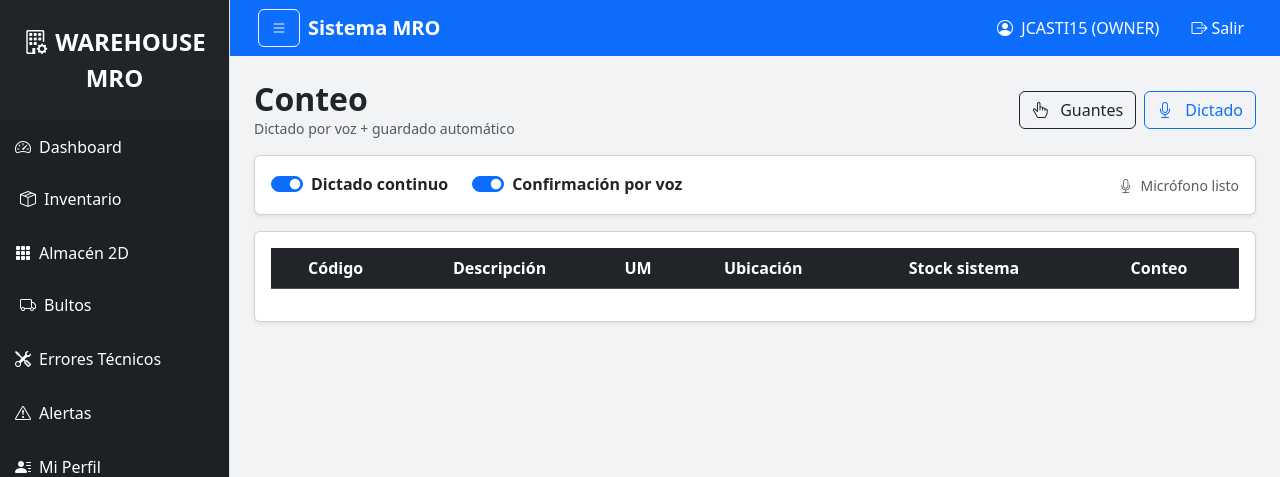
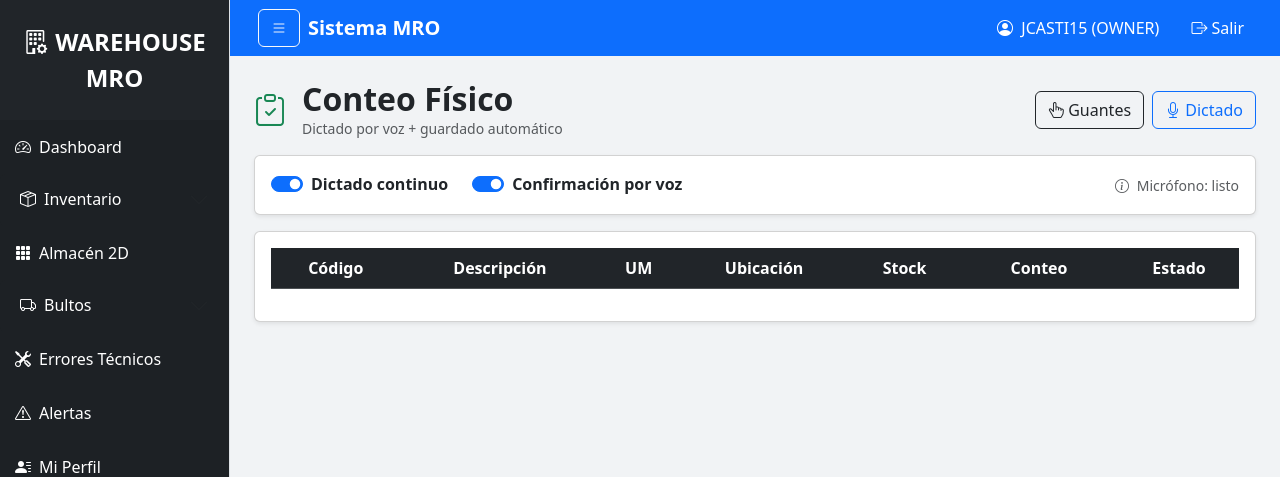
Before and after one commit to Joselu04991/warehouse_mro_4-main, a Flask app: page /inventory/count in a window 1280 px wide. Shown: the top 477 px of the page. Run offline with Flask 3, Linux system fonts and the light colour scheme; a user stored in the database is signed in; data that the repository does not hold is empty.

Commit message:
Update count.html

```diff
--- a/templates/inventory/count.html
+++ b/templates/inventory/count.html
@@ -2,41 +2,48 @@
 {% block content %}
 
 <style>
-  .gloves * {
-    font-size: 1.2rem !important;
+  .gloves * { font-size: 1.2rem !important; }
+  .gloves input { height: 56px; font-size: 1.3rem !important; }
+  .gloves .btn { padding: 1rem 1.2rem !important; }
+
+  .sticky-tools {
+    position: sticky;
+    top: 10px;
+    z-index: 10;
   }
-  .gloves input.form-control {
-    height: 56px;
-    font-size: 1.3rem !important;
-  }
-  .gloves .btn {
-    padding: 0.9rem 1.2rem !important;
-  }
+
   .row-saving {
-    outline: 2px dashed rgba(25,135,84,.35);
-    border-radius: 10px;
+    outline: 2px dashed rgba(25,135,84,.5);
+    border-radius: 8px;
   }
 </style>
 
 <div id="pageRoot" class="container">
 
+  <!-- ================= HEADER ================= -->
   <div class="d-flex justify-content-between align-items-center mb-3">
-    <div>
-      <h2 class="fw-bold mb-0">Conteo</h2>
-      <div class="text-muted small">Dictado por voz + guardado automático</div>
+    <div class="d-flex align-items-center">
+      <i class="bi bi-clipboard-check fs-2 text-success me-3"></i>
+      <div>
+        <h2 class="fw-bold mb-0">Conteo Físico</h2>
+        <div class="text-muted small">
+          Dictado por voz + guardado automático
+        </div>
+      </div>
     </div>
 
     <div class="d-flex gap-2">
       <button id="btnGloves" class="btn btn-outline-dark">
-        <i class="bi bi-hand-index-thumb me-2"></i> Guantes
+        <i class="bi bi-hand-index-thumb"></i> Guantes
       </button>
       <button id="btnVoice" class="btn btn-outline-primary">
-        <i class="bi bi-mic me-2"></i> Dictado
+        <i class="bi bi-mic"></i> Dictado
       </button>
     </div>
   </div>
 
-  <div class="card shadow-sm mb-3">
+  <!-- ================= TOOLS ================= -->
+  <div class="card shadow-sm mb-3 sticky-tools">
     <div class="card-body d-flex gap-4 align-items-center">
       <div class="form-check form-switch">
         <input class="form-check-input" type="checkbox" id="toggleContinuous" checked>
@@ -49,11 +56,12 @@
       </div>
 
       <div class="ms-auto text-muted small" id="voiceStatus">
-        <i class="bi bi-mic me-1"></i> Micrófono listo
+        <i class="bi bi-info-circle me-1"></i> Micrófono: listo
       </div>
     </div>
   </div>
 
+  <!-- ================= TABLE ================= -->
   <div class="card shadow-sm">
     <div class="card-body table-responsive">
       <table class="table table-hover align-middle">
@@ -63,125 +71,127 @@
             <th>Descripción</th>
             <th>UM</th>
             <th>Ubicación</th>
-            <th>Stock sistema</th>
+            <th>Stock</th>
             <th style="width:160px;">Conteo</th>
+            <th style="width:120px;">Estado</th>
           </tr>
         </thead>
-
         <tbody>
-          {% for i in items %}
-          <tr data-code="{{ i.material_code }}">
-            <td class="fw-semibold">{{ i.material_code }}</td>
-            <td class="text-muted small">{{ i.material_text or "—" }}</td>
-            <td class="text-center fw-semibold">{{ i.base_unit or "—" }}</td>
-            <td class="text-center fw-semibold">{{ i.location }}</td>
-            <td class="text-center fw-semibold">{{ i.stock_sistema }}</td>
+        {% for i in items %}
+          <tr>
+            <td class="fw-bold">{{ i.material_code }}</td>
+            <td class="text-muted small">{{ i.material_text }}</td>
+            <td class="text-center fw-semibold">{{ i.base_unit }}</td>
+            <td class="text-center fw-bold">{{ i.location }}</td>
+            <td class="text-center fw-bold">{{ i.stock }}</td>
 
             <td>
               <input class="form-control text-center count-input"
-                     type="number"
-                     min="0"
                      value="{{ i.real_count }}"
+                     inputmode="numeric"
+                     pattern="[0-9]*"
                      data-code="{{ i.material_code }}"
                      data-loc="{{ i.location }}">
             </td>
+
+            <td class="text-center">
+              <span class="badge
+                {% if i.estado == 'OK' %}bg-success
+                {% elif i.estado == 'Diferencia' %}bg-warning
+                {% else %}bg-secondary{% endif %}">
+                {{ i.estado }}
+              </span>
+            </td>
           </tr>
-          {% endfor %}
+        {% endfor %}
         </tbody>
       </table>
     </div>
   </div>
-
 </div>
 
+<!-- ================= SCRIPT ================= -->
 <script>
 (() => {
 
   const root = document.getElementById("pageRoot");
   const btnGloves = document.getElementById("btnGloves");
   const btnVoice = document.getElementById("btnVoice");
+  const voiceStatus = document.getElementById("voiceStatus");
   const toggleContinuous = document.getElementById("toggleContinuous");
   const toggleSpeak = document.getElementById("toggleSpeak");
-  const voiceStatus = document.getElementById("voiceStatus");
 
-  /* ======================
-     MODO GUANTES
-  ====================== */
+  /* ===== MODO GUANTES ===== */
   const glovesKey = "mro_gloves";
-  const setGloves = (on) => {
+  const setGloves = on => {
     root.classList.toggle("gloves", on);
     localStorage.setItem(glovesKey, on ? "1" : "0");
   };
   setGloves(localStorage.getItem(glovesKey) === "1");
-  btnGloves.onclick = () =>
-    setGloves(!root.classList.contains("gloves"));
+  btnGloves.onclick = () => setGloves(!root.classList.contains("gloves"));
 
-  /* ======================
-     GUARDAR FILA
-  ====================== */
+  /* ===== VOZ ===== */
+  const speak = txt => {
+    if (!toggleSpeak.checked) return;
+    const u = new SpeechSynthesisUtterance(txt);
+    u.lang = "es-PE";
+    speechSynthesis.cancel();
+    speechSynthesis.speak(u);
+  };
+
+  const setStatus = txt =>
+    voiceStatus.innerHTML = `<i class="bi bi-mic me-1"></i> ${txt}`;
+
+  /* ===== AUTOSAVE ===== */
   const saveRow = async (input) => {
     const tr = input.closest("tr");
     tr.classList.add("row-saving");
 
     await fetch("{{ url_for('inventory.save_count_row') }}", {
       method: "POST",
-      headers: {"Content-Type": "application/json"},
+      headers: {"Content-Type":"application/json"},
       body: JSON.stringify({
         material_code: input.dataset.code,
         location: input.dataset.loc,
-        real_count: parseFloat(input.value || 0)
+        real_count: parseInt(input.value || "0", 10)
       })
     });
 
     tr.classList.remove("row-saving");
-    if (toggleSpeak.checked) speak("registrado");
+    speak("registrado");
   };
 
   document.querySelectorAll(".count-input").forEach(inp => {
     let t;
-    inp.oninput = () => {
+    inp.addEventListener("input", () => {
       clearTimeout(t);
-      t = setTimeout(() => saveRow(inp), 400);
-    };
+      t = setTimeout(() => saveRow(inp), 500);
+    });
   });
 
-  /* ======================
-     VOZ
-  ====================== */
-  const speak = (txt) => {
-    try {
-      const u = new SpeechSynthesisUtterance(txt);
-      u.lang = "es-PE";
-      speechSynthesis.cancel();
-      speechSynthesis.speak(u);
-    } catch {}
+  /* ===== DICTADO ===== */
+  let rec = null, listening = false;
+
+  const getRec = () => {
+    const SR = window.SpeechRecognition || window.webkitSpeechRecognition;
+    if (!SR) return null;
+    const r = new SR();
+    r.lang = "es-PE";
+    r.continuous = true;
+    return r;
   };
 
-  let recognition = null;
-  let listening = false;
-  let manualStop = false;
-
-  const SR = window.SpeechRecognition || window.webkitSpeechRecognition;
-
-  const findInput = (code) =>
+  const findInput = code =>
     document.querySelector(`.count-input[data-code="${code}"]`);
 
-  const startVoice = () => {
-    if (!SR) {
-      alert("Navegador no soporta dictado");
-      return;
-    }
+  const start = () => {
+    if (listening) return;
+    rec = getRec();
+    if (!rec) return alert("Dictado no soportado");
 
-    recognition = new SR();
-    recognition.lang = "es-PE";
-    recognition.continuous = true;
-
-    manualStop = false;
-
-    recognition.onresult = (e) => {
-      const text = e.results[e.results.length - 1][0].transcript;
+    rec.onresult = e => {
+      const text = e.results[e.results.length-1][0].transcript;
       const nums = text.match(/\d+/g) || [];
-
       const code = nums.find(n => n.length >= 8);
       const qty  = nums.find(n => n.length <= 3);
 
@@ -191,34 +201,32 @@
       if (!input) return;
 
       input.value = qty;
-      saveRow(input);
+      input.dispatchEvent(new Event("input", {bubbles:true}));
+      setStatus(`Código ${code} → ${qty}`);
     };
 
-    recognition.onend = () => {
-      listening = false;
-      if (!manualStop && toggleContinuous.checked) {
-        setTimeout(() => recognition.start(), 300);
-        listening = true;
+    rec.onend = () => {
+      if (toggleContinuous.checked) {
+        setTimeout(() => rec.start(), 300);
       }
     };
 
-    recognition.start();
+    rec.start();
     listening = true;
-    btnVoice.classList.add("btn-primary");
-    voiceStatus.innerHTML = "🎙️ Escuchando...";
+    btnVoice.classList.replace("btn-outline-primary","btn-primary");
+    btnVoice.innerHTML = '<i class="bi bi-mic-fill"></i> Dictando';
+    setStatus("Habla: código + cantidad");
   };
 
-  const stopVoice = () => {
-    manualStop = true;
-    recognition && recognition.stop();
+  const stop = () => {
     listening = false;
-    btnVoice.classList.remove("btn-primary");
-    voiceStatus.innerHTML = "🎤 Dictado detenido";
+    rec && rec.stop();
+    btnVoice.classList.replace("btn-primary","btn-outline-primary");
+    btnVoice.innerHTML = '<i class="bi bi-mic"></i> Dictado';
+    setStatus("Dictado detenido");
   };
 
-  btnVoice.onclick = () => {
-    listening ? stopVoice() : startVoice();
-  };
+  btnVoice.onclick = () => listening ? stop() : start();
 
 })();
 </script>
```
